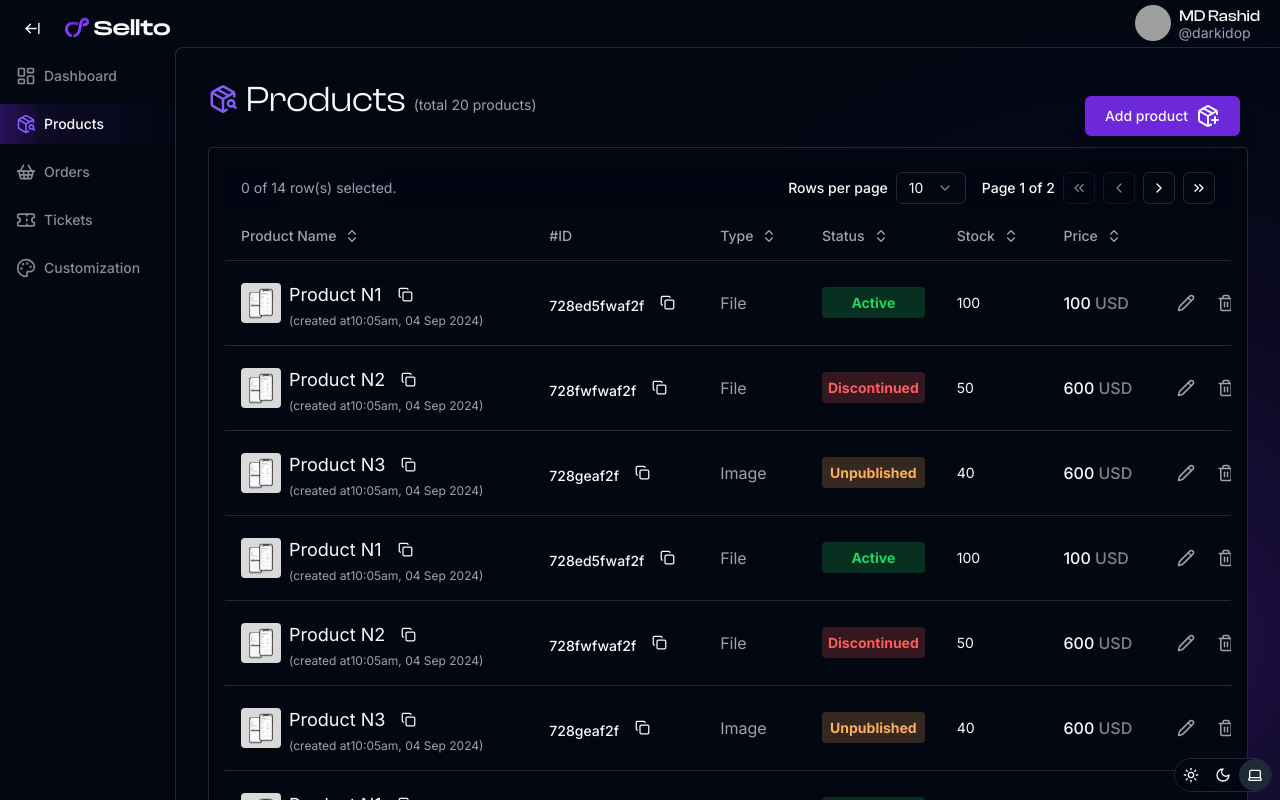
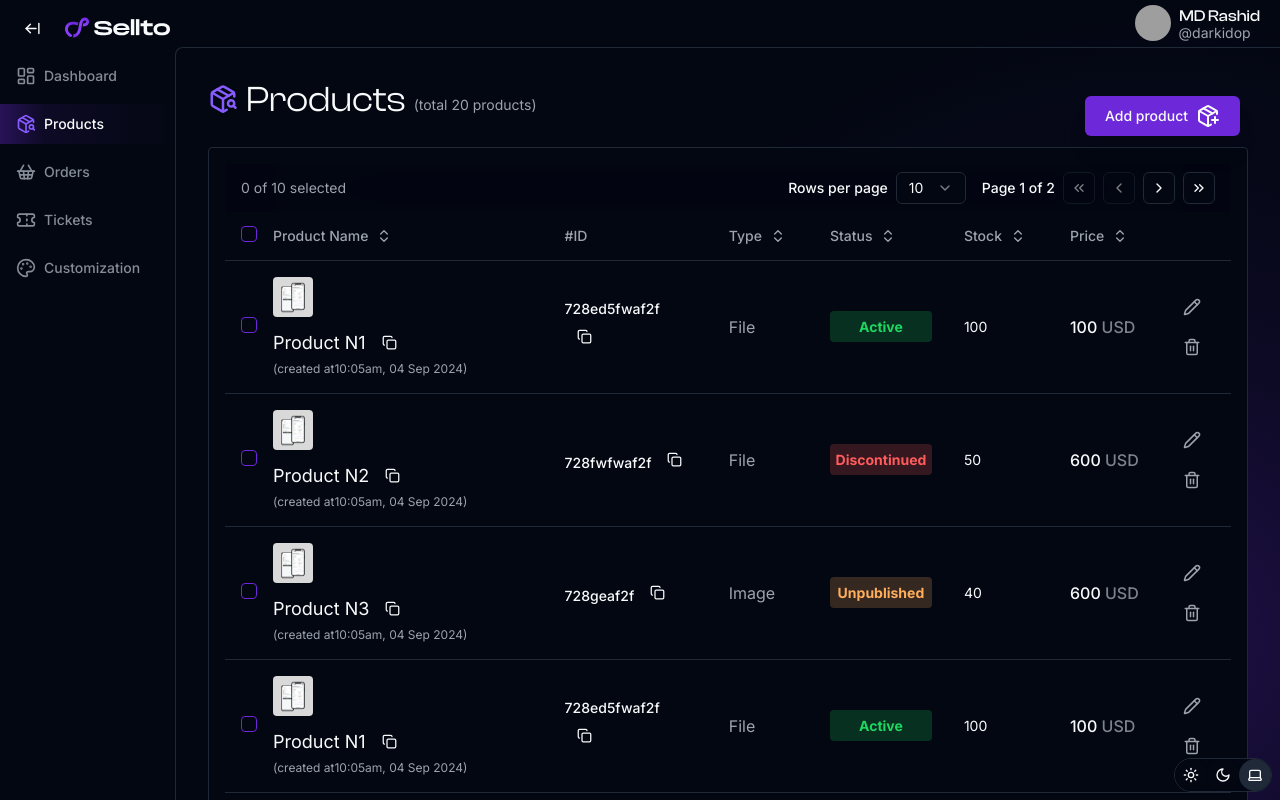
Before and after one commit to ahammadabdullah/sellto-merchant, a Next.js app: page /dashboard/products in a window 1280 px wide. Built offline with nearby package versions, Linux system fonts and the light colour scheme; grey boxes are pictures that could not be loaded.

Commit message:
checkbox added to table, fixed in cell copybutton

```diff
--- a/package.json
+++ b/package.json
@@ -16,6 +16,7 @@
     "@gsap/react": "^2.1.1",
     "@prisma/client": "^5.19.1",
     "@radix-ui/react-avatar": "^1.1.1",
+    "@radix-ui/react-checkbox": "^1.1.2",
     "@radix-ui/react-dropdown-menu": "^2.1.1",
     "@radix-ui/react-label": "^2.1.0",
     "@radix-ui/react-popover": "^1.1.2",
--- a/src/app/dashboard/products/columns.tsx
+++ b/src/app/dashboard/products/columns.tsx
@@ -3,15 +3,16 @@
 import Link from "next/link";
 import Image from "next/image";
 
-import { Copy, Pencil, Trash2, ArrowUpDown } from "lucide-react";
+import { Pencil, Trash2 } from "lucide-react";
 import { Button } from "@/components/ui/button";
+import { Checkbox } from "@/components/ui/checkbox";
+import { CopyButton } from "@/components/CopyButton";
 
 import { DataTableColumnHeader } from "@/components/helpers/DataTableColumnHeader";
 import { ColumnDef } from "@tanstack/react-table";
 
 import { cn } from "@/lib/utils";
-import { useToast } from "@/components/hooks/use-toast";
-import { toast as SonnerToast } from "sonner";
+
 import { dateFormatter, capitalizeFirstLetter } from "@/lib/utils";
 // This type is used to define the shape of our data.
 // You can use a Zod schema here if you want.
@@ -30,13 +31,35 @@
 
 export const columns: ColumnDef<Product>[] = [
   {
+    id: "select",
+    header: ({ table }) => (
+      <Checkbox
+        checked={
+          table.getIsAllPageRowsSelected() ||
+          (table.getIsSomePageRowsSelected() && "indeterminate")
+        }
+        onCheckedChange={(value) => table.toggleAllPageRowsSelected(!!value)}
+        aria-label="Select all"
+      />
+    ),
+    cell: ({ row }) => (
+      <Checkbox
+        checked={row.getIsSelected()}
+        onCheckedChange={(value) => row.toggleSelected(!!value)}
+        aria-label="Select row"
+      />
+    ),
+    enableSorting: true,
+    enableHiding: false,
+  },
+
+  {
     accessorKey: "product_name",
     header: ({ column }) => (
       <DataTableColumnHeader column={column} title="Product Name" />
     ),
     cell: ({ row }) => {
       const pd = row.original;
-      const { toast } = useToast();
 
       return (
         <div className="flex flex-wrap gap-2 place-items-center">
@@ -51,22 +74,10 @@
           <div className="flex flex-col">
             <div className="flex place-items-center gap-1">
               <h2 className="text-lg">{pd.product_name}</h2>
-
-              <Button
+              <CopyButton
                 className="p-1 px-3"
-                variant={"ghost"}
-                size={"sm"}
-                onClick={() => {
-                  navigator.clipboard.writeText(pd.product_name).then(() => {
-                    toast({
-                      title: "Product name copied: ",
-                      description: pd.product_name,
-                    });
-                  });
-                }}
-              >
-                <Copy size={15} />
-              </Button>
+                copyContent={pd.product_name}
+              ></CopyButton>
             </div>
             <p className="text-xs text-muted-foreground">
               (created at{dateFormatter(pd.created_at)})
@@ -86,29 +97,9 @@
     header: "#ID",
     cell: ({ row }) => {
       const value: string = row.getValue("id");
-      const { toast } = useToast();
-
       return (
         <div className="font-medium">
-          {value}{" "}
-          <Button
-            variant={"ghost"}
-            size={"sm"}
-            onClick={() => {
-              navigator.clipboard.writeText(value).then(() => {
-                toast({ title: "ID Copied", description: "ID: " + value });
-                // SonnerToast("ID Copied", {
-                //   description: "ID: " + value,
-                //   action: {
-                //     label: "close",
-                //     onClick: () => console.log("toast closed"),
-                //   },
-                // });
-              });
-            }}
-          >
-            <Copy size={15} />
-          </Button>
+          {value} <CopyButton copyContent={value}></CopyButton>
         </div>
       );
     },
--- /dev/null
+++ b/src/components/CopyButton.tsx
@@ -0,0 +1,57 @@
+// "use client";
+// import * as React from "react";
+// import gsap from "gsap";
+// import Link from "next/link";
+// import Image from "next/image";
+
+// icon
+import { Copy } from "lucide-react";
+
+// componets
+import { Button } from "@/components/ui/button";
+
+import { cn } from "@/lib/utils";
+import { useToast } from "@/components/hooks/use-toast";
+// import { toast as SonnerToast } from "sonner";
+
+interface CopyButton {
+  className?: string;
+  alertTitle?: string;
+  copyContent: string;
+  iconSize?: number;
+  buttonSize?: "sm" | "lg" | "icon" | "default";
+  varient?:
+    | "ghost"
+    | "default"
+    | "secondary"
+    | "outline"
+    | "destructive"
+    | "link";
+}
+export function CopyButton({
+  className,
+  alertTitle,
+  copyContent,
+  iconSize = 15,
+  buttonSize = "sm",
+  varient = "ghost",
+}: CopyButton) {
+  const { toast } = useToast();
+  return (
+    <Button
+      className={cn("", className)}
+      variant={varient}
+      size={buttonSize}
+      onClick={() => {
+        navigator.clipboard.writeText(copyContent).then(() => {
+          toast({
+            title: alertTitle ? alertTitle : "Copied: ",
+            description: copyContent,
+          });
+        });
+      }}
+    >
+      <Copy size={iconSize} />
+    </Button>
+  );
+}
--- a/src/components/helpers/DataTablePagination.tsx
+++ b/src/components/helpers/DataTablePagination.tsx
@@ -26,7 +26,12 @@
     <div className="flex flex-wrap items-center justify-between px-2">
       <div className="flex-1 text-sm text-muted-foreground">
         {table.getFilteredSelectedRowModel().rows.length} of{" "}
-        {table.getFilteredRowModel().rows.length} row(s) selected.
+        {/* checks if the total filtered content is greater than the max page row size */}
+        {table.getState().pagination.pageSize <
+        table.getFilteredRowModel().rows.length
+          ? table.getState().pagination.pageSize
+          : table.getFilteredRowModel().rows.length}{" "}
+        selected
       </div>
       <div className="flex items-center flex-wrap gap-2 sm:gap-4 ">
         <div className="flex items-center space-x-2">
--- a/src/components/helpers/data-table.tsx
+++ b/src/components/helpers/data-table.tsx
@@ -38,6 +38,7 @@
 }: DataTableProps<TData, TValue>) {
   // sorting state
   const [sorting, setSorting] = React.useState<SortingState>([]);
+  const [rowSelection, setRowSelection] = React.useState({});
 
   const table = useReactTable({
     data,
@@ -46,8 +47,10 @@
     onSortingChange: setSorting,
     getSortedRowModel: getSortedRowModel(),
     getPaginationRowModel: getPaginationRowModel(),
+    onRowSelectionChange: setRowSelection,
     state: {
       sorting,
+      rowSelection,
     },
   });
 
--- /dev/null
+++ b/src/components/ui/checkbox.tsx
@@ -0,0 +1,30 @@
+"use client"
+
+import * as React from "react"
+import * as CheckboxPrimitive from "@radix-ui/react-checkbox"
+import { Check } from "lucide-react"
+
+import { cn } from "@/lib/utils"
+
+const Checkbox = React.forwardRef<
+  React.ElementRef<typeof CheckboxPrimitive.Root>,
+  React.ComponentPropsWithoutRef<typeof CheckboxPrimitive.Root>
+>(({ className, ...props }, ref) => (
+  <CheckboxPrimitive.Root
+    ref={ref}
+    className={cn(
+      "peer h-4 w-4 shrink-0 rounded-sm border border-primary ring-offset-background focus-visible:outline-none focus-visible:ring-2 focus-visible:ring-ring focus-visible:ring-offset-2 disabled:cursor-not-allowed disabled:opacity-50 data-[state=checked]:bg-primary data-[state=checked]:text-primary-foreground",
+      className
+    )}
+    {...props}
+  >
+    <CheckboxPrimitive.Indicator
+      className={cn("flex items-center justify-center text-current")}
+    >
+      <Check className="h-4 w-4" />
+    </CheckboxPrimitive.Indicator>
+  </CheckboxPrimitive.Root>
+))
+Checkbox.displayName = CheckboxPrimitive.Root.displayName
+
+export { Checkbox }
```
Also changed, not shown: 1 other file (tests, documents, lock files or other folders).
